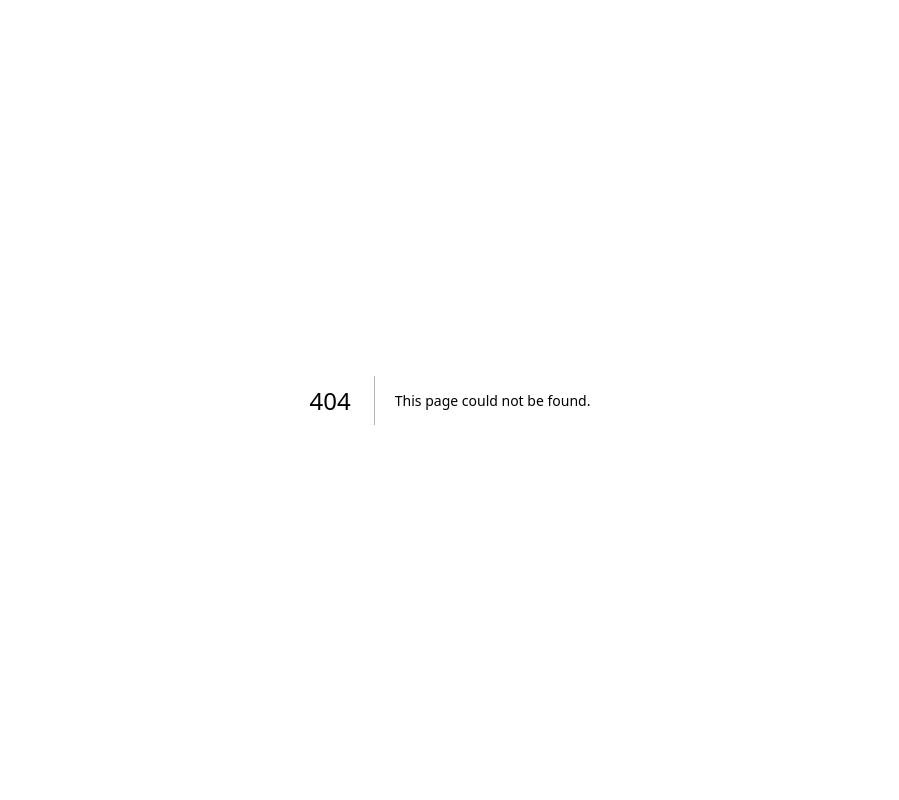
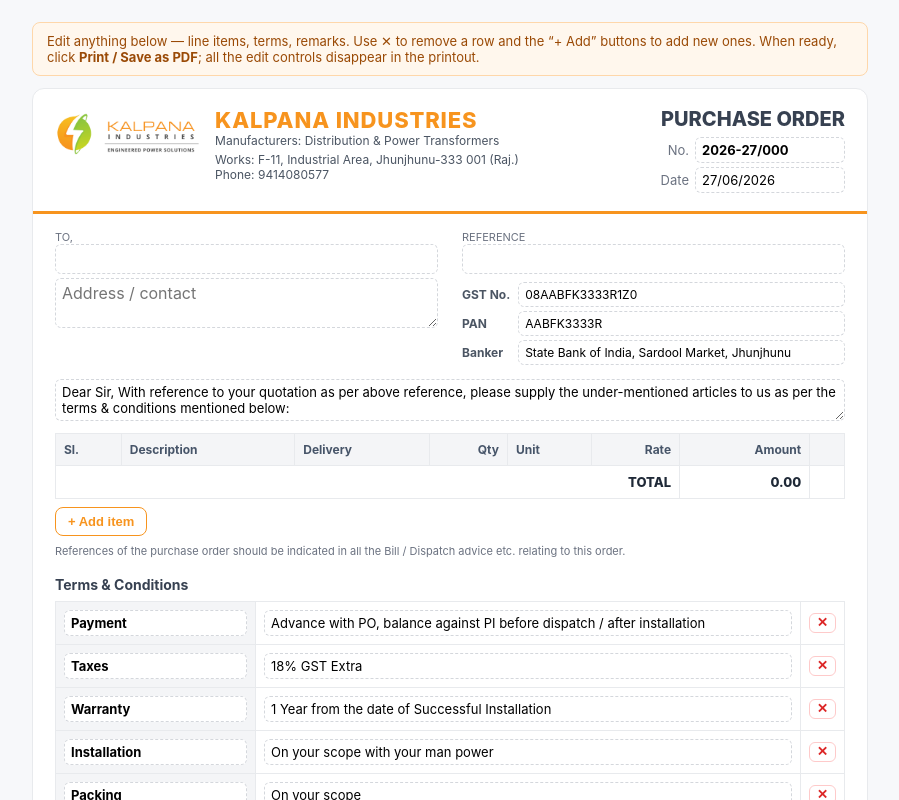
Before and after one commit to madhavgadia8-cloud/purchase-web, a Next.js app: page /purchase-orders/new in a window 1280 px wide. Before the commit this address had no page. Shown: the top 800 px of the page, without its empty margins (190-1089 px from the left). Built offline with nearby package versions, Linux system fonts and the light colour scheme.

Commit message:
Custom PO + PO hub options

```diff
--- /dev/null
+++ b/app/purchase-orders/new/page.js
@@ -0,0 +1,18 @@
+import PoDocument from "@/app/rfq/[id]/po/[quoteId]/PoDocument";
+
+export const dynamic = "force-dynamic";
+
+export default function NewCustomPO() {
+  const year = new Date().getFullYear();
+  const poNo = `${year}-${(year + 1) % 100}/${String(Date.now()).slice(-3)}`;
+  const date = new Date().toLocaleDateString("en-GB");
+  return (
+    <PoDocument
+      poNo={poNo}
+      date={date}
+      supplier={{ name: "", contact: "" }}
+      reference=""
+      rows={[]}
+    />
+  );
+}
--- a/app/rfq/[id]/po/[quoteId]/PoDocument.js
+++ b/app/rfq/[id]/po/[quoteId]/PoDocument.js
@@ -22,7 +22,7 @@
 export default function PoDocument({ poNo, date, supplier, reference, rows }) {
   const [poNumber, setPoNumber] = useState(poNo);
   const [poDate, setPoDate] = useState(date);
-  const [supName, setSupName] = useState(`M/s ${supplier.name}`);
+  const [supName, setSupName] = useState(supplier.name ? `M/s ${supplier.name}` : "");
   const [supAddr, setSupAddr] = useState(supplier.contact || "");
   const [ref, setRef] = useState(reference);
   const [gst, setGst] = useState("08AABFK3333R1Z0");
```
Also changed, not shown: app/purchase-orders/page.js (+11 -7 lines).
